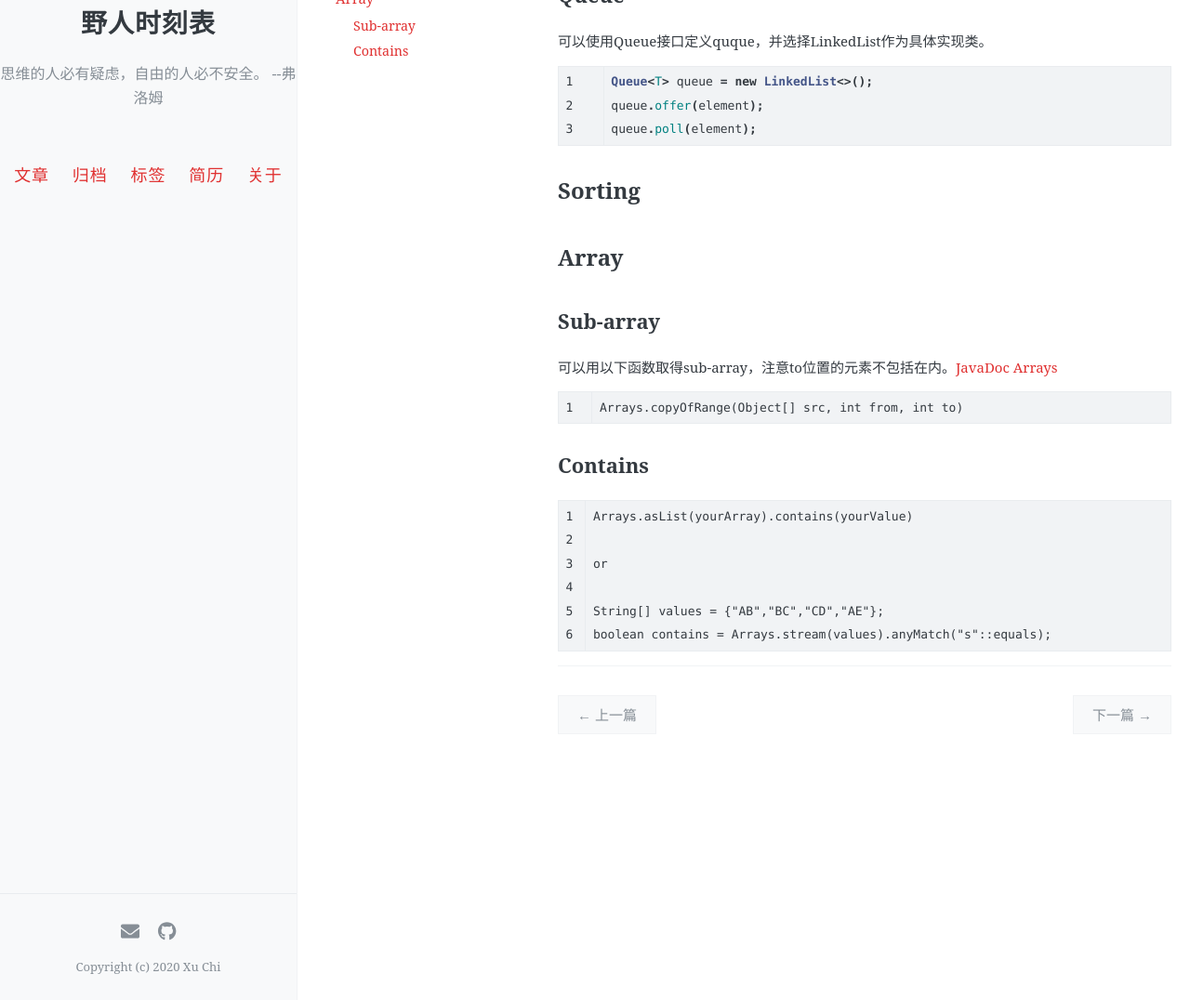
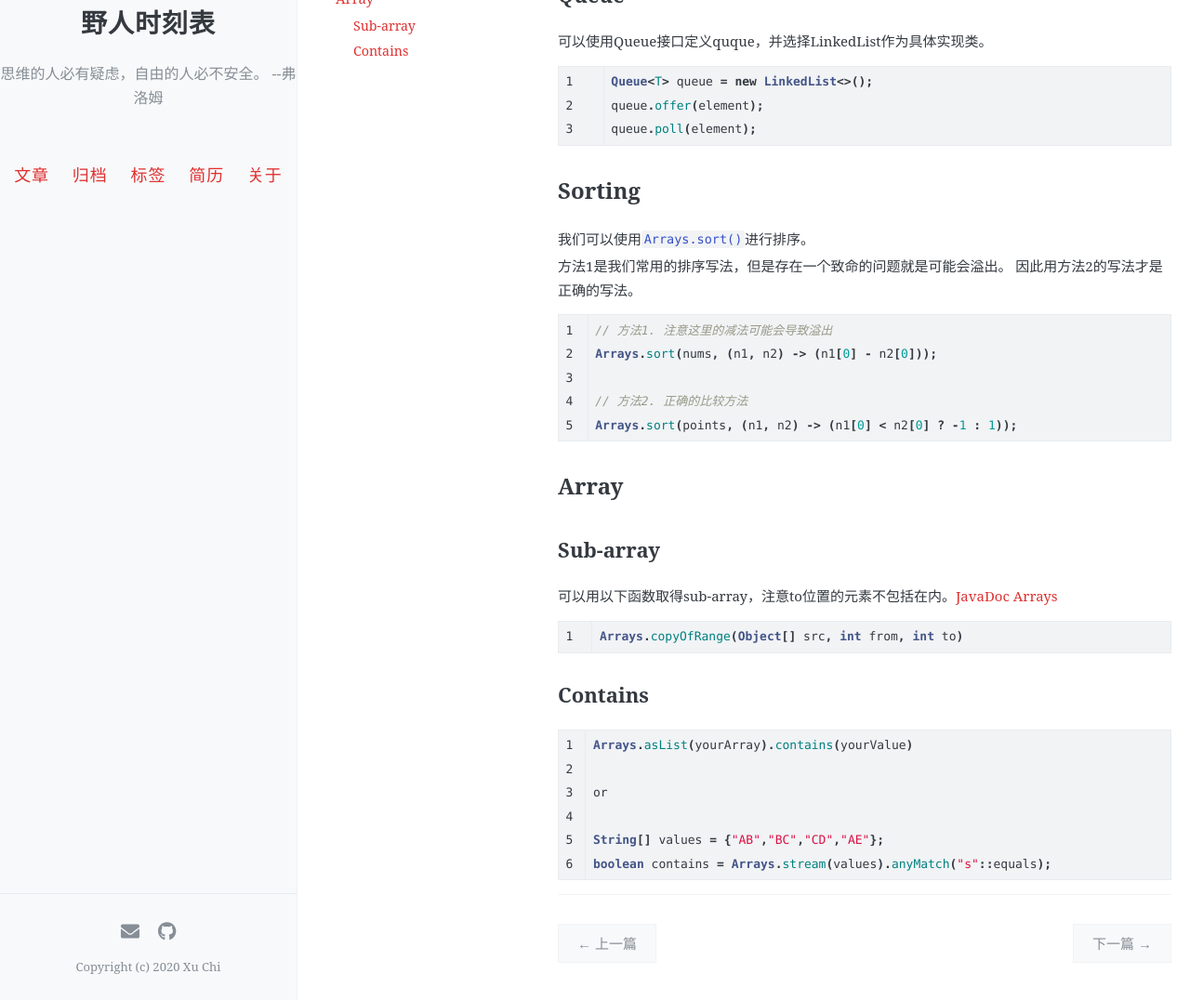
Before and after one commit to xuchi16/Lukathis.github.io, a Jekyll site: the page built from _posts/algo/2020-11-03-Java-In-Algo.markdown, in a window 1280 px wide and 1400 px high, scrolled down 405 px, cut to the strip 324-1400 px from the top of the window. Shown: the whole strip at 93% size. Built offline with Jekyll 4.4.1, drawn with Linux system fonts in a browser that asks for light colours; comment, search, counter and statistics services are not loaded.

Commit message:
update sort code snippet

````diff
--- a/_posts/algo/2020-11-03-Java-In-Algo.markdown
+++ b/_posts/algo/2020-11-03-Java-In-Algo.markdown
@@ -46,19 +46,32 @@ queue.poll(element);
 
 # Sorting
 
+我们可以使用`Arrays.sort()`进行排序。
+
+方法1是我们常用的排序写法，但是存在一个致命的问题就是可能会溢出。
+因此用方法2的写法才是正确的写法。
+
+```java
+// 方法1. 注意这里的减法可能会导致溢出
+Arrays.sort(nums, (n1, n2) -> (n1[0] - n2[0]));
+
+// 方法2. 正确的比较方法
+Arrays.sort(points, (n1, n2) -> (n1[0] < n2[0] ? -1 : 1));
+```
+
 # Array
 
 ## Sub-array
 
 可以用以下函数取得sub-array，注意to位置的元素不包括在内。[JavaDoc Arrays](http://docs.oracle.com/javase/6/docs/api/java/util/Arrays.html)
 
-```
+```java
 Arrays.copyOfRange(Object[] src, int from, int to)
 ```
 
 ## Contains
 
-```
+```java
 Arrays.asList(yourArray).contains(yourValue)
 
 or
````
